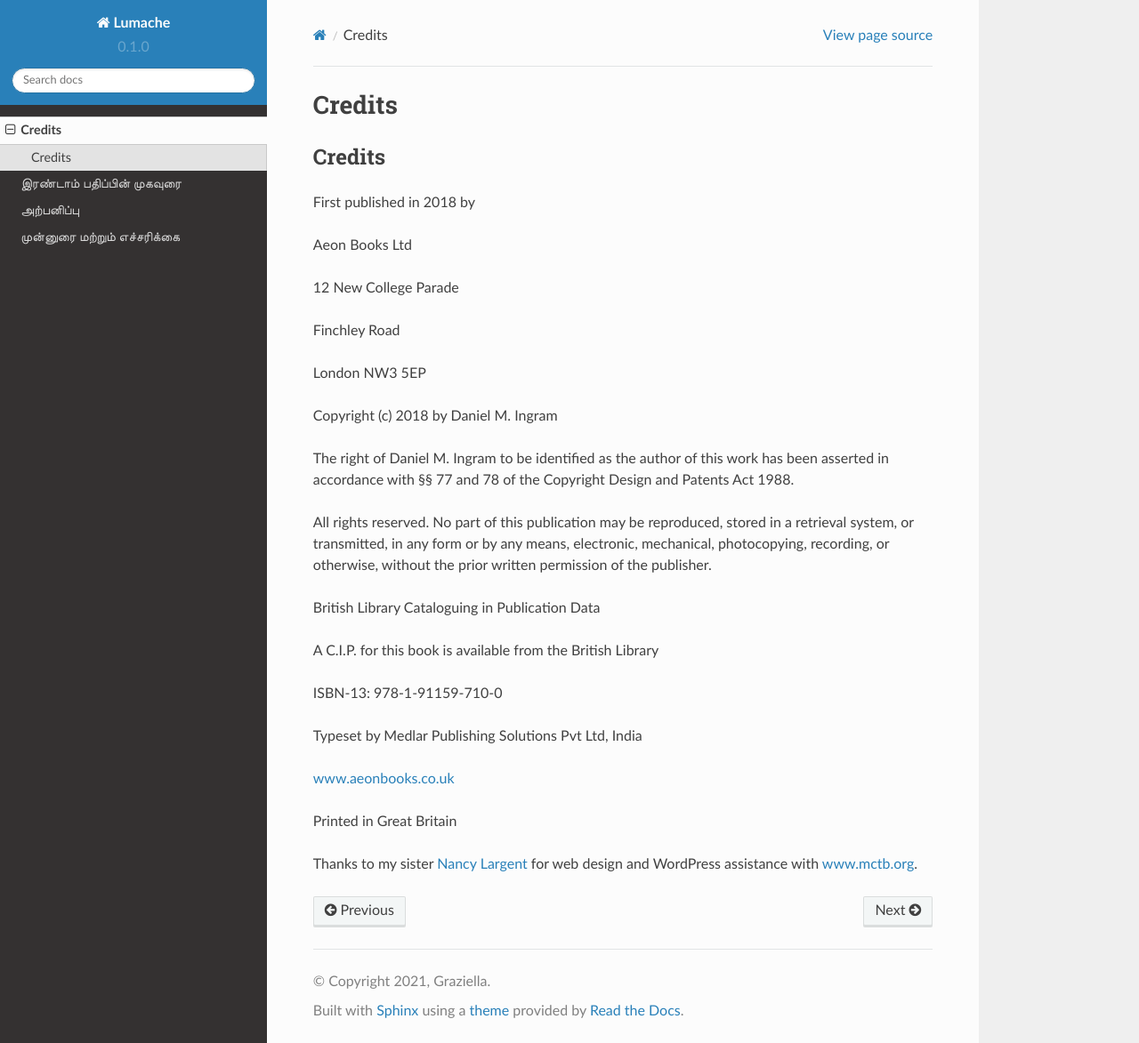
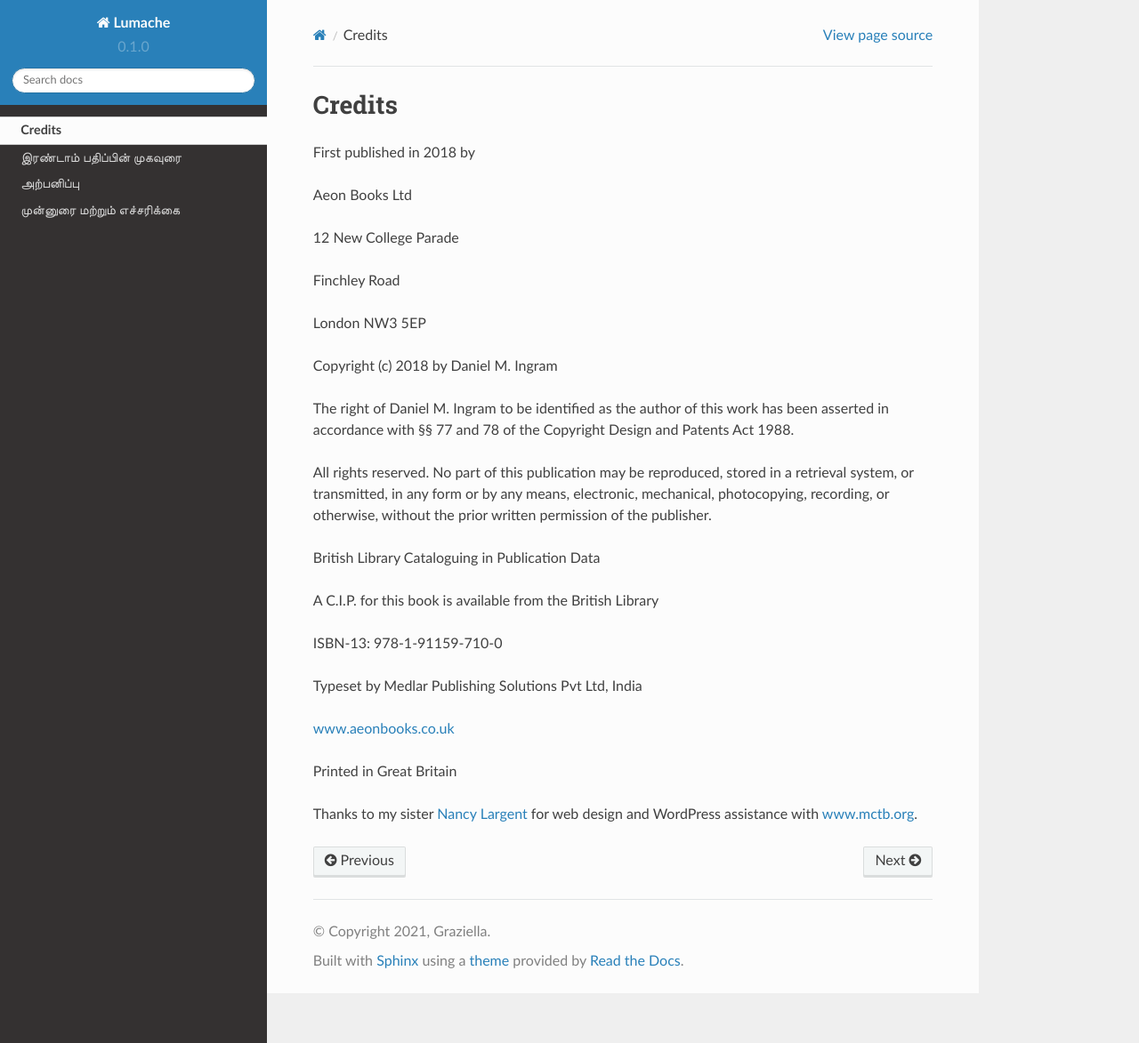
Before and after one commit to carun/read-the-docs-template, a Sphinx documentation site: the page built from docs/source/credits.rst, in a window 1280 px wide and 1173 px high. Shown: the whole window at 89% size. Built offline with Sphinx 7.4.7 and the Read the Docs theme 2.0.0, drawn with Linux system fonts in a browser that asks for light colours.

Commit message:
Update credits.rst

```diff
--- a/docs/source/credits.rst
+++ b/docs/source/credits.rst
@@ -1,10 +1,6 @@
 Credits
 =======
 
-.. _credits:
-
-Credits
--------
 First published in 2018 by
 
 Aeon Books Ltd
```
